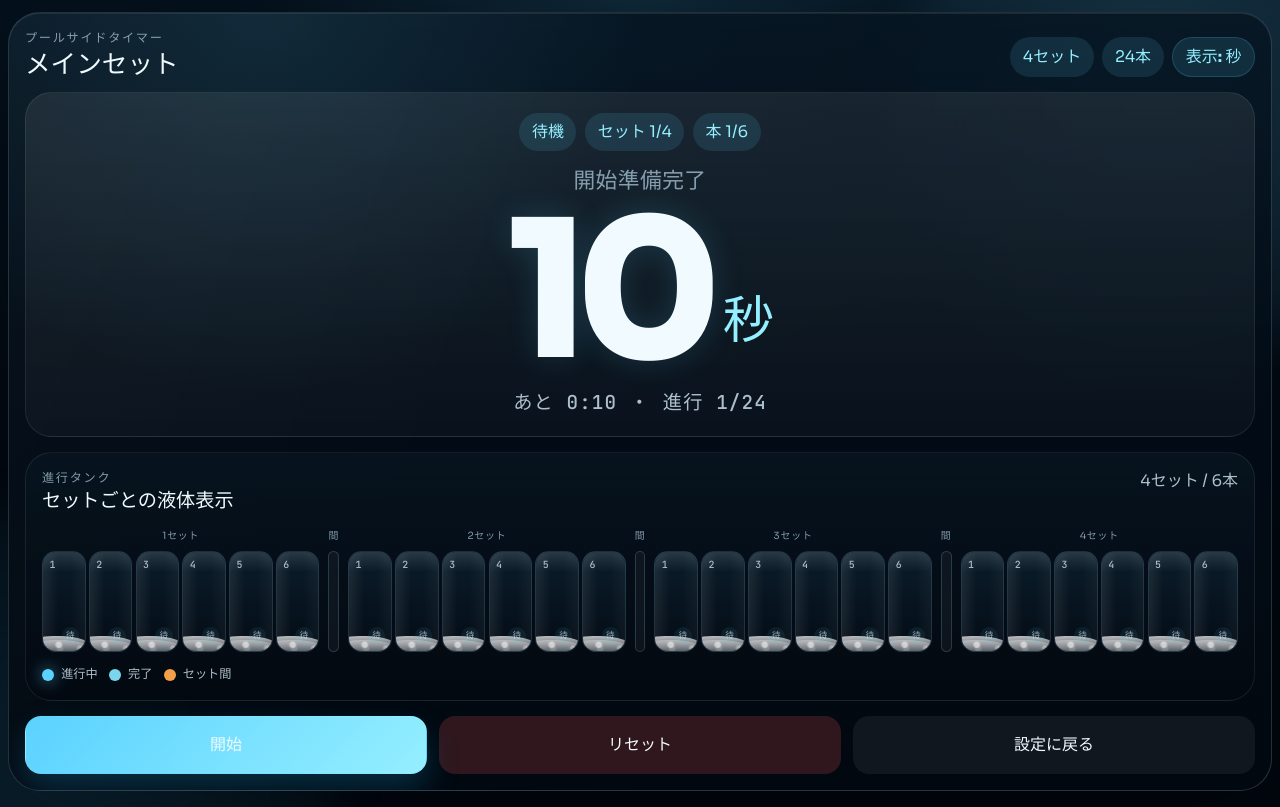
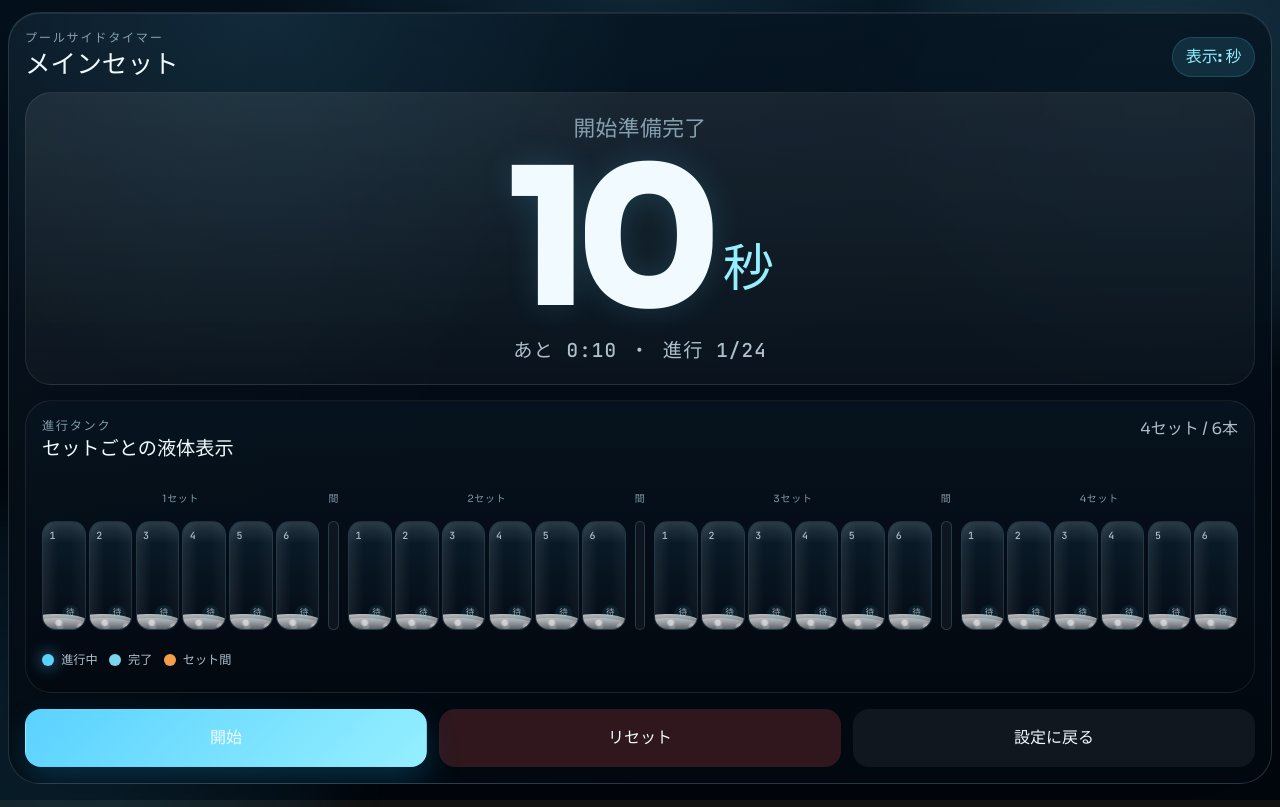
Before and after one commit to TakumaMaruyama/liquid-timer, a React (Vite) app: page / in a window 1280 px wide. Both pictures are taken after a click on the button "開始". Built offline with nearby package versions, Linux system fonts and the light colour scheme.

Commit message:
Simplify run screen and fix numeric input editing

```diff
--- a/src/App.css
+++ b/src/App.css
@@ -453,17 +453,6 @@
   gap: 0.55rem;
 }
 
-.runScreen__headerMeta span,
-.timerChip {
-  display: inline-flex;
-  align-items: center;
-  justify-content: center;
-  padding: 0.45rem 0.78rem;
-  border-radius: 999px;
-  background: rgba(92, 211, 255, 0.12);
-  color: var(--color-accent-strong);
-}
-
 .runScreen__headerToggle {
   appearance: none;
   display: inline-flex;
@@ -510,13 +499,6 @@
   border: 1px solid rgba(255, 255, 255, 0.08);
   background:
     linear-gradient(180deg, rgba(255, 255, 255, 0.08), rgba(255, 255, 255, 0.03));
-}
-
-.timerHero__meta {
-  display: flex;
-  flex-wrap: wrap;
-  justify-content: center;
-  gap: 0.55rem;
 }
 
 .timerHero__headline {
--- a/src/components/RunScreen.tsx
+++ b/src/components/RunScreen.tsx
@@ -9,7 +9,6 @@ import {
 } from '../lib/timerSession'
 import {
   getJapanesePhaseHeadline,
-  getJapanesePhaseLabel,
 } from '../lib/uiLabels'
 
 interface RunScreenProps {
@@ -117,8 +116,6 @@ export function RunScreen({ workout, onEdit }: RunScreenProps) {
             <h1 className="runScreen__title">{workout.title}</h1>
           </div>
           <div className="runScreen__headerMeta">
-            <span>{workout.rounds}セット</span>
-            <span>{totalReps}本</span>
             <button
               className="runScreen__headerToggle"
               type="button"
@@ -135,12 +132,6 @@ export function RunScreen({ workout, onEdit }: RunScreenProps) {
 
         <div className="runScreen__main">
           <section className="timerHero">
-            <div className="timerHero__meta">
-              <span className="timerChip">{getJapanesePhaseLabel(displayPhase)}</span>
-              <span className="timerChip">セット {session.currentRound}/{session.totalRounds}</span>
-              <span className="timerChip">本 {session.currentRep}/{session.totalRepsInRound}</span>
-            </div>
-
             <div className="timerHero__headline">
               {getJapanesePhaseHeadline(displayPhase)}
             </div>
--- a/src/components/SetupScreen.tsx
+++ b/src/components/SetupScreen.tsx
@@ -1,17 +1,23 @@
-import type { ChangeEvent, FormEvent } from 'react'
+import { useState, type ChangeEvent, type FocusEvent, type FormEvent } from 'react'
 import { type PresetStore, type WorkoutPreset } from '../lib/presetStore'
 import {
   DEFAULT_WORKOUT,
   formatDurationLabel,
   getTotalWorkoutSeconds,
   normalizeWorkoutInput,
-  type QuickWorkoutInput,
 } from '../lib/timerSession'
 
 interface SetupScreenProps {
   presetStore: PresetStore
   onLaunch: () => void
 }
+
+type NumericFieldKey =
+  | 'rounds'
+  | 'repsPerRound'
+  | 'intervalSec'
+  | 'roundRestSec'
+  | 'leadInSec'
 
 function parsePositiveInteger(value: string, fallback: number, minimum: number) {
   const parsed = Number.parseInt(value, 10)
@@ -32,6 +38,10 @@ export function SetupScreen({ presetStore, onLaunch }: SetupScreenProps) {
   const normalized = normalizeWorkoutInput(selectedPreset.workout)
   const totalSeconds = getTotalWorkoutSeconds(normalized)
   const totalReps = normalized.rounds * normalized.repsPerRound
+  const [editingNumberField, setEditingNumberField] = useState<{
+    field: NumericFieldKey
+    value: string
+  } | null>(null)
 
   const handleNameChange = (event: ChangeEvent<HTMLInputElement>) => {
     presetStore.update(selectedPreset.id, {
@@ -40,25 +50,62 @@ export function SetupScreen({ presetStore, onLaunch }: SetupScreenProps) {
   }
 
   const handleNumberChange =
-    (
-      field: keyof Pick<
-        QuickWorkoutInput,
-        'rounds' | 'repsPerRound' | 'intervalSec' | 'roundRestSec' | 'leadInSec'
-      >,
-      minimum: number,
-    ) =>
+    (field: NumericFieldKey, minimum: number) =>
     (event: ChangeEvent<HTMLInputElement>) => {
+      const nextValue = event.target.value
+
+      setEditingNumberField({
+        field,
+        value: nextValue,
+      })
+
+      if (nextValue === '') {
+        return
+      }
+
+      const parsed = Number.parseInt(nextValue, 10)
+      if (Number.isNaN(parsed)) {
+        return
+      }
+
       presetStore.update(selectedPreset.id, {
         workout: {
           ...selectedPreset.workout,
-          [field]: parsePositiveInteger(
-            event.target.value,
-            selectedPreset.workout[field],
-            minimum,
-          ),
+          [field]: Math.max(minimum, parsed),
         },
       })
     }
+
+  const handleNumberBlur =
+    (field: NumericFieldKey, minimum: number) =>
+    (event: FocusEvent<HTMLInputElement>) => {
+      const committedValue = parsePositiveInteger(
+        event.target.value,
+        normalized[field],
+        minimum,
+      )
+
+      setEditingNumberField(null)
+
+      presetStore.update(selectedPreset.id, {
+        workout: {
+          ...selectedPreset.workout,
+          [field]: committedValue,
+        },
+      })
+    }
+
+  const handleNumberFocus = (field: NumericFieldKey) => () => {
+    setEditingNumberField({
+      field,
+      value: normalized[field].toString(),
+    })
+  }
+
+  const getNumberInputValue = (field: NumericFieldKey) =>
+    editingNumberField?.field === field
+      ? editingNumberField.value
+      : normalized[field].toString()
 
   const handleAudioToggle = (event: ChangeEvent<HTMLInputElement>) => {
     presetStore.update(selectedPreset.id, {
@@ -169,8 +216,10 @@ export function SetupScreen({ presetStore, onLaunch }: SetupScreenProps) {
                       type="number"
                       min={1}
                       inputMode="numeric"
-                      value={normalized.repsPerRound}
+                      value={getNumberInputValue('repsPerRound')}
+                      onFocus={handleNumberFocus('repsPerRound')}
                       onChange={handleNumberChange('repsPerRound', 1)}
+                      onBlur={handleNumberBlur('repsPerRound', 1)}
                     />
                   </div>
 
@@ -182,8 +231,10 @@ export function SetupScreen({ presetStore, onLaunch }: SetupScreenProps) {
                       type="number"
                       min={1}
                       inputMode="numeric"
-                      value={normalized.rounds}
+                      value={getNumberInputValue('rounds')}
+                      onFocus={handleNumberFocus('rounds')}
                       onChange={handleNumberChange('rounds', 1)}
+                      onBlur={handleNumberBlur('rounds', 1)}
                     />
                   </div>
 
@@ -195,8 +246,10 @@ export function SetupScreen({ presetStore, onLaunch }: SetupScreenProps) {
                       type="number"
                       min={1}
                       inputMode="numeric"
-                      value={normalized.intervalSec}
+                      value={getNumberInputValue('intervalSec')}
+                      onFocus={handleNumberFocus('intervalSec')}
                       onChange={handleNumberChange('intervalSec', 1)}
+                      onBlur={handleNumberBlur('intervalSec', 1)}
                     />
                   </div>
 
@@ -208,8 +261,10 @@ export function SetupScreen({ presetStore, onLaunch }: SetupScreenProps) {
                       type="number"
                       min={0}
                       inputMode="numeric"
-                      value={normalized.roundRestSec}
+                      value={getNumberInputValue('roundRestSec')}
+                      onFocus={handleNumberFocus('roundRestSec')}
                       onChange={handleNumberChange('roundRestSec', 0)}
+                      onBlur={handleNumberBlur('roundRestSec', 0)}
                     />
                   </div>
 
@@ -221,8 +276,10 @@ export function SetupScreen({ presetStore, onLaunch }: SetupScreenProps) {
                       type="number"
                       min={0}
                       inputMode="numeric"
-                      value={normalized.leadInSec}
+                      value={getNumberInputValue('leadInSec')}
+                      onFocus={handleNumberFocus('leadInSec')}
                       onChange={handleNumberChange('leadInSec', 0)}
+                      onBlur={handleNumberBlur('leadInSec', 0)}
                     />
                   </div>
 
```
